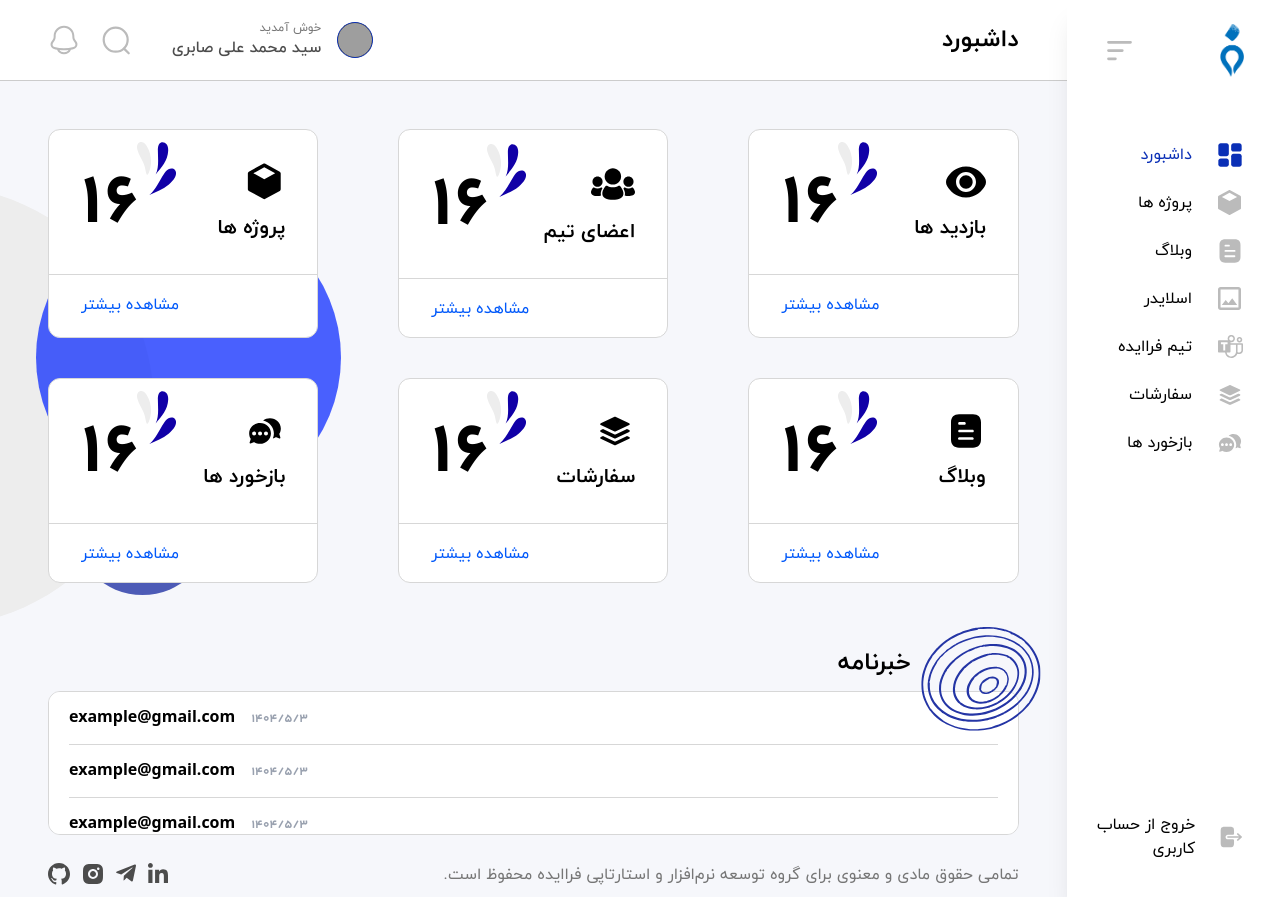
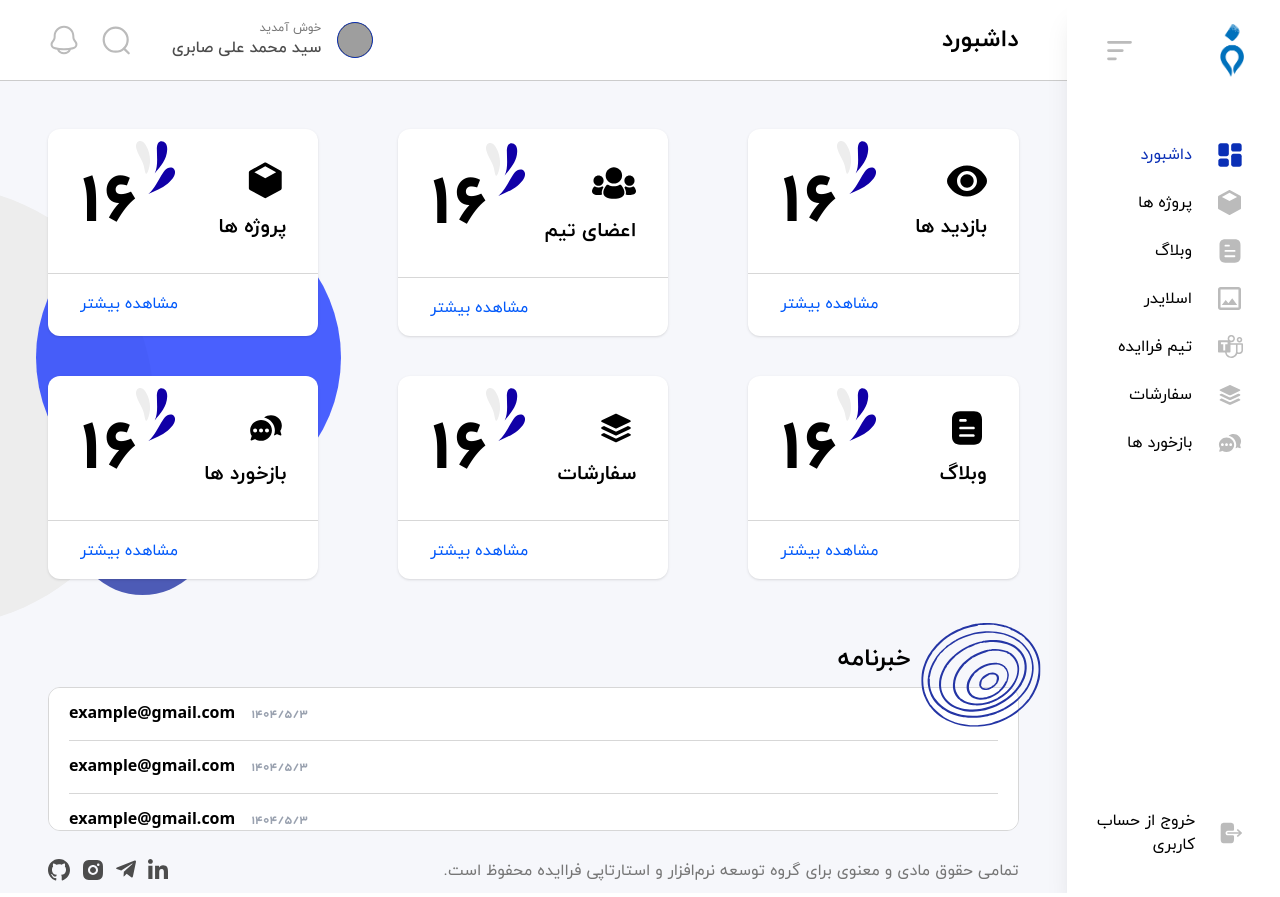
Before and after one commit to sb878787/FaraIdeh, a Next.js app: page /admin/dashboard in a window 1280 px wide. Built offline with nearby package versions, Linux system fonts and the light colour scheme; grey boxes are pictures that could not be loaded.

Commit message:
fix(dashboard): update MainDashboard item styling

```diff
--- a/src/views/dashboard/admin/dashboard/MainDashboard.tsx
+++ b/src/views/dashboard/admin/dashboard/MainDashboard.tsx
@@ -58,18 +58,18 @@ const MainDashboard = () => {
     <>
       <div className="grid grid-cols-3 gap-x-20 gap-y-10 px-12 mt-12 relative">
         {dashboardData.map((item, index) => (
-          <div key={index} className="w-full bg-white border border-[#D7D7D7] rounded-xl z-40">
+          <div key={index} className="w-full bg-white shadow rounded-xl z-40">
             <div className="py-8 px-8 flex items-center justify-between">
               <div>
                 {item.icon}
                 <p className="font-iranYekan font-semibold text-xl pt-3">{item.title}</p>
               </div>
 
-              <div className="relative">
+              <div className="font-yekanBakhFaNum font-semibold text-7xl pt-2 relative">
                 <div className="absolute -top-5 -right-9">
                   <ThreeWingsSVG />
                 </div>
-                <p className="font-yekanBakhFaNum font-semibold text-7xl pt-2">{item.count}</p>
+                {item.count}
               </div>
             </div>
 
```
